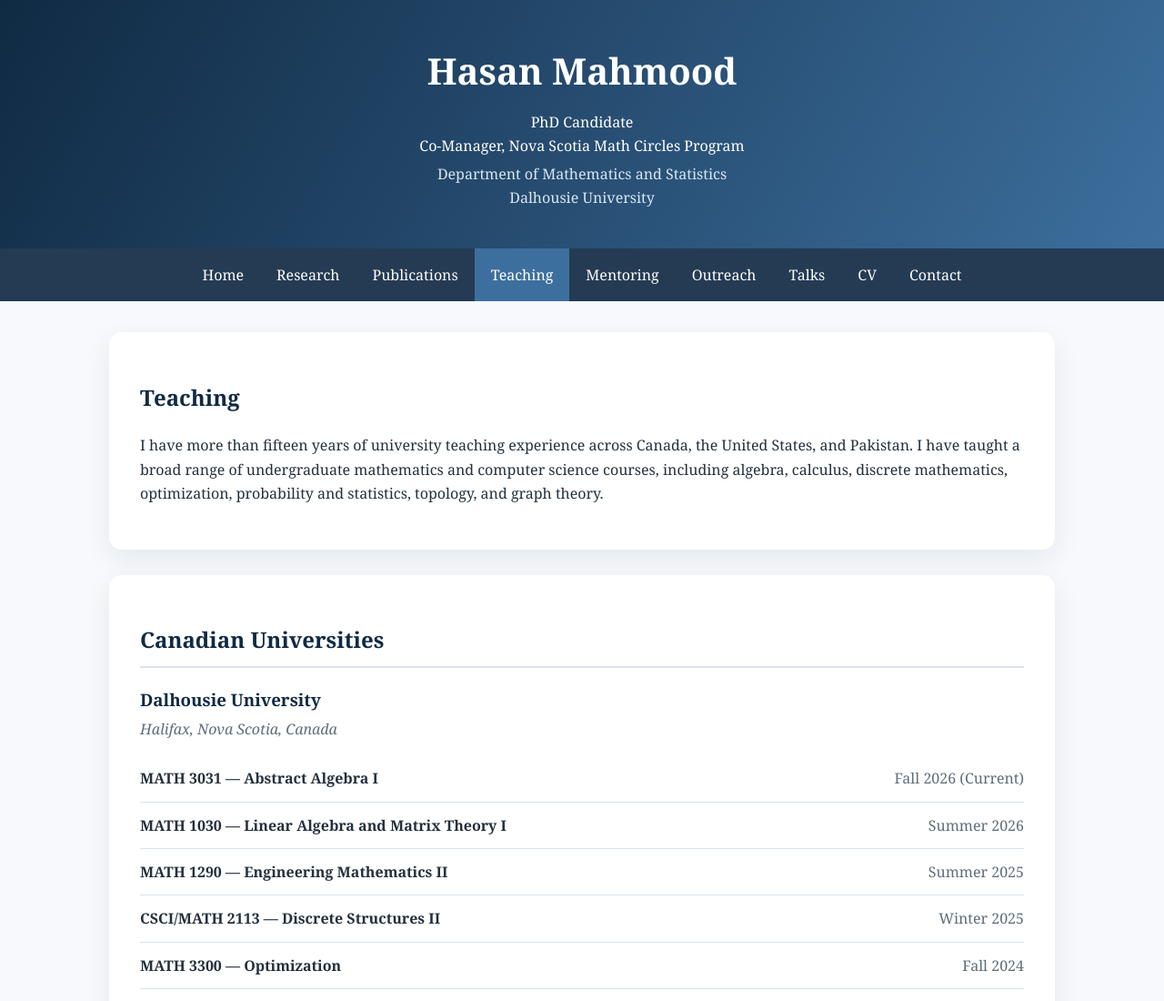
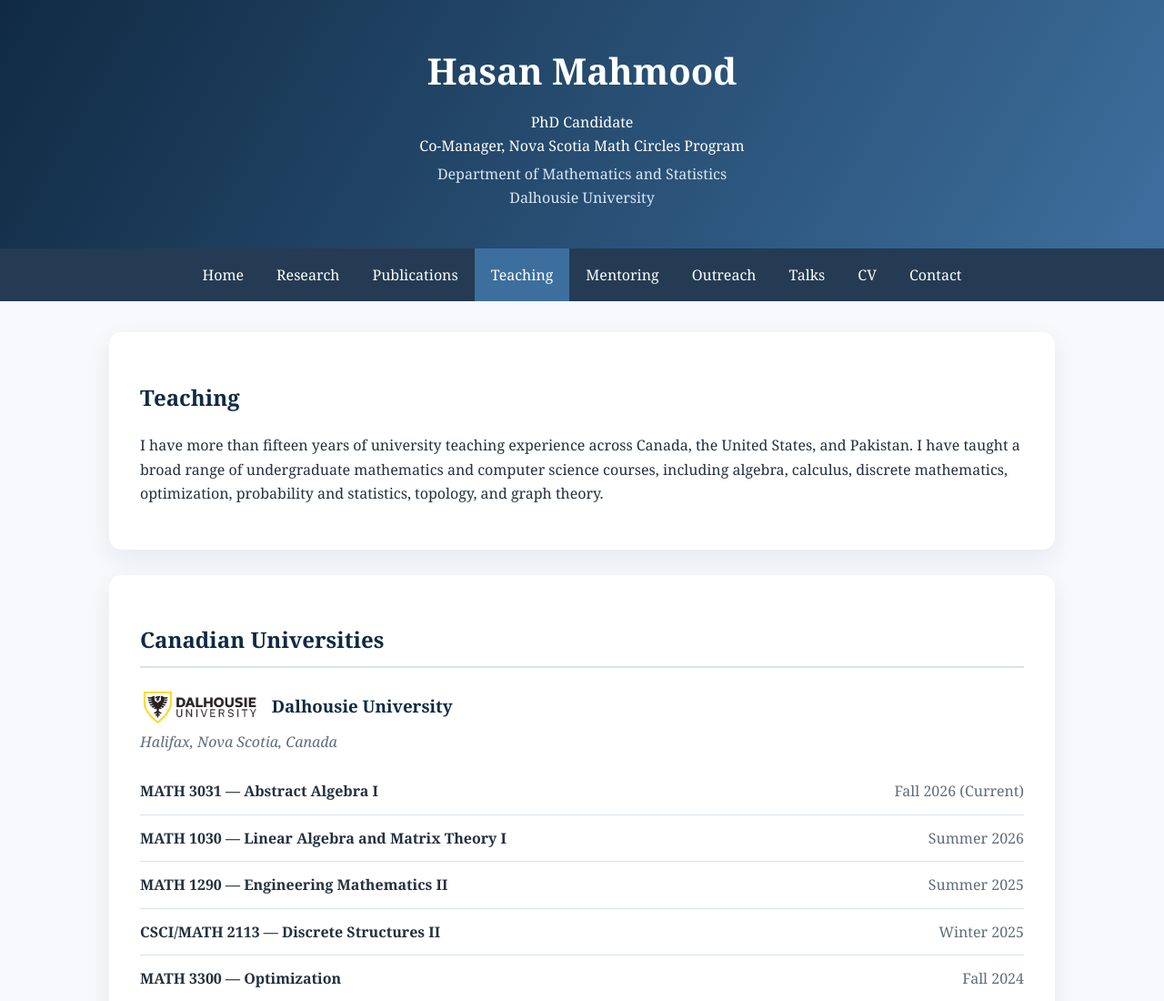
Before and after one commit to mh290120/mh290120.github.io, a plain HTML site: page teaching.html in a window 1280 px wide. Shown: the top 1100 px of the page at 91% size. Drawn offline with Linux system fonts and the light colour scheme.

Commit message:
Update teaching.html

```diff
--- a/teaching.html
+++ b/teaching.html
@@ -28,7 +28,12 @@ footer{background:var(--navy);color:#d9e7f3;text-align:center;padding:25px 20px}
       <h2 class="section-title">Canadian Universities</h2>
 
       <div class="institution">
-        <h3>Dalhousie University</h3>
+      <h3 style="display:flex; align-items:center; gap:12px;">
+  <img src="dalhousie-logo.png"
+       alt="Dalhousie University logo"
+       style="height:45px; width:auto;">
+  Dalhousie University
+</h3>
         <p class="institution-note">Halifax, Nova Scotia, Canada</p>
 
         <ul class="course-list">
```
